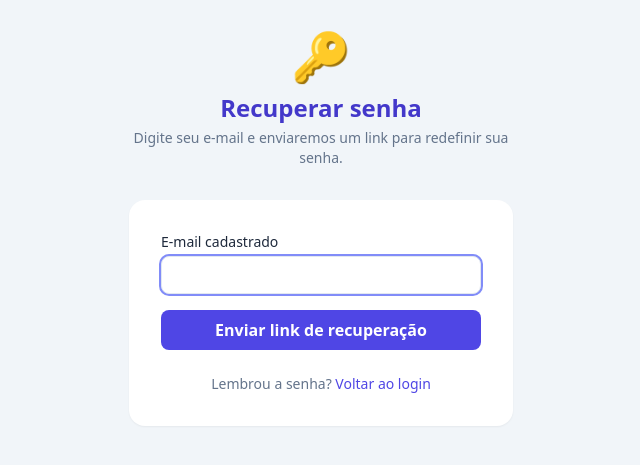
After one commit to leobartolo/simuladoph, a Flask app: page /esqueci-senha in a window 1280 px wide. The commit adds this page. Shown: the top 465 px of the page, without its empty margins (319-959 px from the left). Run offline with Flask 3, Linux system fonts and the light colour scheme; some libraries are stand-ins or nearby versions.

Commit message:
esqueci minha senha + limite questoes

```diff
--- a/app.py
+++ b/app.py
@@ -7,6 +7,8 @@ from flask_login import LoginManager, login_user, logout_user, login_required, c
 from werkzeug.security import generate_password_hash, check_password_hash
 
 from models import db, Usuario, Questao, Alternativa, Simulado, SimuladoQuestao, Resposta
+from flask_mail import Mail, Message
+from itsdangerous import URLSafeTimedSerializer
 
 # ---------------------------------------------------------------------------
 # App & configuração
@@ -19,13 +21,8 @@ app.config["SQLALCHEMY_DATABASE_URI"] = os.environ.get(
 )
 app.config["SQLALCHEMY_TRACK_MODIFICATIONS"] = False
 
-# Render usa "postgres://" mas SQLAlchemy exige "postgresql://"
-uri = app.config["SQLALCHEMY_DATABASE_URI"]
-if uri.startswith("postgres://"):
-    app.config["SQLALCHEMY_DATABASE_URI"] = uri.replace("postgres://", "postgresql://", 1)
-
-
 db.init_app(app)
+mail = Mail(app)
 
 login_manager = LoginManager(app)
 login_manager.login_view = "login"
@@ -410,19 +407,74 @@ def resultado_final(simulado_id):
         pct=round(total_acertos / total_respostas * 100) if total_respostas else 0,
     )
 
-@app.route("/admin/reset-senha/<email>/<nova_senha>")
-def reset_senha(email, nova_senha):
-    u = Usuario.query.filter_by(email=email).first()
-    if not u:
-        return "Usuário não encontrado"
-    u.senha_hash = generate_password_hash(nova_senha)
-    db.session.commit()
-    return f"Senha de {u.nome} alterada com sucesso!"
 
-@app.route("/admin/listar-usuarios")
-def listar_usuarios():
-    usuarios = Usuario.query.all()
-    return "<br>".join([f"{u.id} - {u.nome} - {u.email}" for u in usuarios])
+
+# ---------------------------------------------------------------------------
+# Recuperação de senha
+# ---------------------------------------------------------------------------
+
+def gerar_token(email):
+    s = URLSafeTimedSerializer(app.secret_key)
+    return s.dumps(email, salt="recuperar-senha")
+
+def verificar_token(token, expiracao=3600):
+    s = URLSafeTimedSerializer(app.secret_key)
+    try:
+        email = s.loads(token, salt="recuperar-senha", max_age=expiracao)
+    except Exception:
+        return None
+    return email
+
+
+@app.route("/esqueci-senha", methods=["GET", "POST"])
+def esqueci_senha():
+    if request.method == "POST":
+        email = request.form["email"].strip().lower()
+        usuario = Usuario.query.filter_by(email=email).first()
+        # Mesmo se não encontrar, mostra a mesma mensagem (segurança)
+        if usuario:
+            token = gerar_token(email)
+            link = url_for("resetar_senha", token=token, _external=True)
+            msg = Message(
+                subject="SimuladoPH — Recuperação de senha",
+                recipients=[email],
+                html=f"""
+                <div style="font-family:Arial,sans-serif;max-width:480px;margin:auto;">
+                  <h2 style="color:#4338ca;">SimuladoPH 📚</h2>
+                  <p>Olá, <strong>{usuario.nome}</strong>!</p>
+                  <p>Recebemos uma solicitação para redefinir a sua senha.</p>
+                  <p>Clique no botão abaixo para criar uma nova senha. O link é válido por <strong>1 hora</strong>.</p>
+                  <a href="{link}" style="display:inline-block;background:#4338ca;color:#fff;
+                     padding:12px 24px;border-radius:8px;text-decoration:none;font-weight:bold;margin:16px 0;">
+                    Redefinir senha
+                  </a>
+                  <p style="color:#888;font-size:12px;">Se você não solicitou isso, ignore este e-mail.</p>
+                </div>
+                """
+            )
+            mail.send(msg)
+        flash("Se esse e-mail estiver cadastrado, você receberá as instruções em breve.", "success")
+        return redirect(url_for("login"))
+    return render_template("esqueci_senha.html")
+
+
+@app.route("/resetar-senha/<token>", methods=["GET", "POST"])
+def resetar_senha(token):
+    email = verificar_token(token)
+    if not email:
+        flash("Link inválido ou expirado. Solicite um novo.", "danger")
+        return redirect(url_for("esqueci_senha"))
+
+    if request.method == "POST":
+        nova_senha = request.form["senha"]
+        usuario = Usuario.query.filter_by(email=email).first()
+        if usuario:
+            usuario.senha_hash = generate_password_hash(nova_senha)
+            db.session.commit()
+            flash("Senha alterada com sucesso! Faça login.", "success")
+            return redirect(url_for("login"))
+
+    return render_template("resetar_senha.html", token=token)
 
 # ---------------------------------------------------------------------------
 # Inicialização
--- /dev/null
+++ b/templates/esqueci_senha.html
@@ -0,0 +1,30 @@
+{% extends "base.html" %}
+{% block title %}Esqueci minha senha — SimuladoPH{% endblock %}
+{% block content %}
+<div class="max-w-sm mx-auto fade-in">
+  <div class="text-center mb-8">
+    <div class="text-5xl mb-3">🔑</div>
+    <h1 class="text-2xl font-bold text-indigo-700">Recuperar senha</h1>
+    <p class="text-slate-500 text-sm mt-1">Digite seu e-mail e enviaremos um link para redefinir sua senha.</p>
+  </div>
+
+  <div class="bg-white rounded-2xl shadow-sm p-8">
+    <form method="POST" action="{{ url_for('esqueci_senha') }}" class="space-y-4">
+      <div>
+        <label class="block text-sm font-medium mb-1">E-mail cadastrado</label>
+        <input type="email" name="email" required autofocus
+          class="w-full border border-slate-200 rounded-lg px-3 py-2 text-sm focus:outline-none focus:ring-2 focus:ring-indigo-400" />
+      </div>
+      <button type="submit"
+        class="w-full bg-indigo-600 hover:bg-indigo-700 text-white font-semibold py-2 rounded-lg transition">
+        Enviar link de recuperação
+      </button>
+    </form>
+
+    <p class="text-center text-sm text-slate-500 mt-6">
+      Lembrou a senha?
+      <a href="{{ url_for('login') }}" class="text-indigo-600 font-medium hover:underline">Voltar ao login</a>
+    </p>
+  </div>
+</div>
+{% endblock %}
--- a/templates/login.html
+++ b/templates/login.html
@@ -25,6 +25,9 @@
         class="w-full bg-indigo-600 hover:bg-indigo-700 text-white font-semibold py-2 rounded-lg transition">
         Entrar
       </button>
+      <p class="text-right text-xs mt-1">
+        <a href="{{ url_for('esqueci_senha') }}" class="text-indigo-500 hover:underline">Esqueci minha senha</a>
+      </p>
     </form>
 
     <p class="text-center text-sm text-slate-500 mt-6">
--- a/templates/novo_simulado.html
+++ b/templates/novo_simulado.html
@@ -47,7 +47,7 @@
     <!-- Quantidade -->
     <div class="bg-white rounded-2xl shadow-sm p-6">
       <h2 class="font-semibold mb-3">🔢 Quantidade de questões</h2>
-      <input type="number" name="quantidade" value="20" min="1" max="100"
+      <input type="number" name="quantidade" value="20" min="1" max="500"
         class="w-32 border border-slate-200 rounded-lg px-3 py-2 text-sm focus:outline-none focus:ring-2 focus:ring-indigo-400" />
       <p class="text-xs text-slate-400 mt-1">O sistema sorteia aleatoriamente.</p>
     </div>
```
Also changed, not shown: templates/requirements.txt (added, +9 -0 lines), templates/resetar_senha.html (added, +26 -0 lines).
